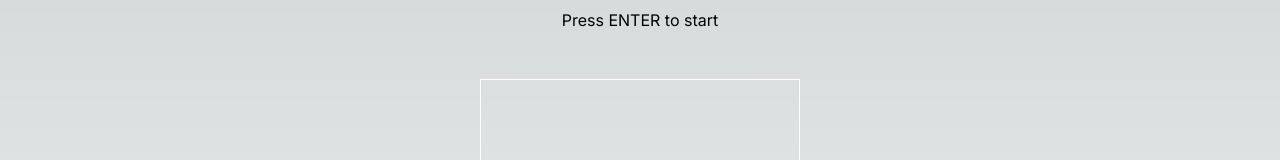
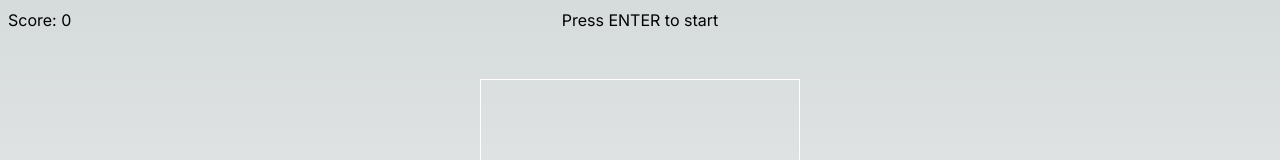
Before and after one commit to ivanquirino/blockpuzzle, a Next.js app: page /games/tetris-clone in a window 1280 px wide. Shown: the top 160 px of the page. Built offline with nearby package versions, Linux system fonts and the light colour scheme.

Commit message:
simple score

```diff
--- a/src/app/games/tetris-clone/constants.ts
+++ b/src/app/games/tetris-clone/constants.ts
@@ -15,3 +15,5 @@ export const idleInput: KeyboardInput = {
 };
 
 export const acceptedKeys = ["ArrowDown", "ArrowLeft", "ArrowRight", "Enter"];
+
+export const scorePerRow = 100;
--- a/src/app/games/tetris-clone/page.tsx
+++ b/src/app/games/tetris-clone/page.tsx
@@ -3,7 +3,13 @@
 import { useEffect, useLayoutEffect, useRef, useState } from "react";
 import { useGameStore } from "./store";
 import UnitBlock from "./components/UnitBlock";
-import { baseWidth, baseHeight, baseSize, acceptedKeys, idleInput } from "./constants";
+import {
+  baseWidth,
+  baseHeight,
+  baseSize,
+  acceptedKeys,
+  idleInput,
+} from "./constants";
 
 function Page() {
   const gridRef = useRef<HTMLDivElement>(null);
@@ -12,6 +18,7 @@ function Page() {
   const status = useGameStore((state) => state.status);
   const input = useGameStore((state) => state.input);
   const current = useGameStore((state) => state.current);
+  const score = useGameStore((state) => state.score);
 
   const [gridWidth, setGridWidth] = useState(baseWidth);
   const [gridHeight, setGridHeight] = useState(baseHeight);
@@ -60,9 +67,15 @@ function Page() {
 
   return (
     <div className="h-[100%] flex justify-center items-center">
-      <h3 className="absolute top-2">
-        {ready && (status === "idle" ? "Press ENTER to start" : status)}
-      </h3>
+      {ready && (
+        <>
+          <h3 className="absolute top-2">
+            {status === "idle" ? "Press ENTER to start" : status}
+          </h3>
+          <h3 className="absolute top-2 left-2">Score: {score}</h3>
+        </>
+      )}
+
       <div
         ref={gridRef}
         className="w-[40vh] h-[80vh] flex justify-center items-center"
--- a/src/app/games/tetris-clone/store.ts
+++ b/src/app/games/tetris-clone/store.ts
@@ -2,7 +2,7 @@ import { createStore } from "zustand/vanilla";
 import { devtools } from "zustand/middleware";
 import { useStore, StateCreator } from "zustand";
 import { KeyboardInput } from "./types";
-import { COLS, ROWS } from "./constants";
+import { COLS, ROWS, scorePerRow } from "./constants";
 
 export interface State {
   status: "idle" | "started" | "paused" | "gameover";
@@ -160,7 +160,7 @@ const store: StateCreator<State & Actions> = (set, get) => {
             const removedGrid = removeRows(fullRows, state.grid);
             const newGrid = moveRowsToBottom(removedGrid);
 
-            return { grid: newGrid };
+            return { grid: newGrid, score: state.score + scorePerRow * fullRows.length };
           });
         }
 
```
